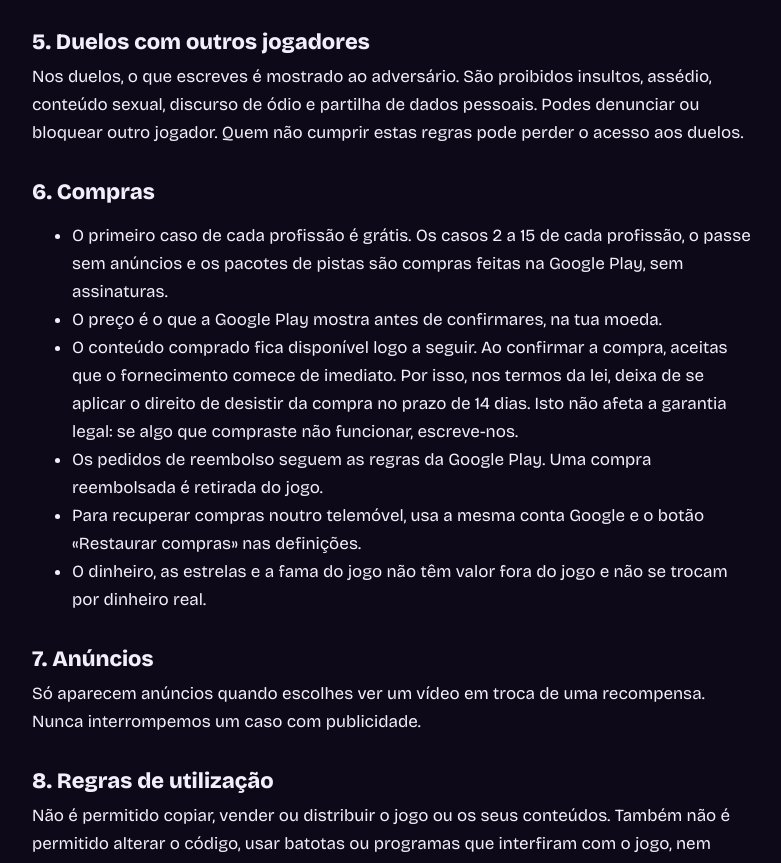
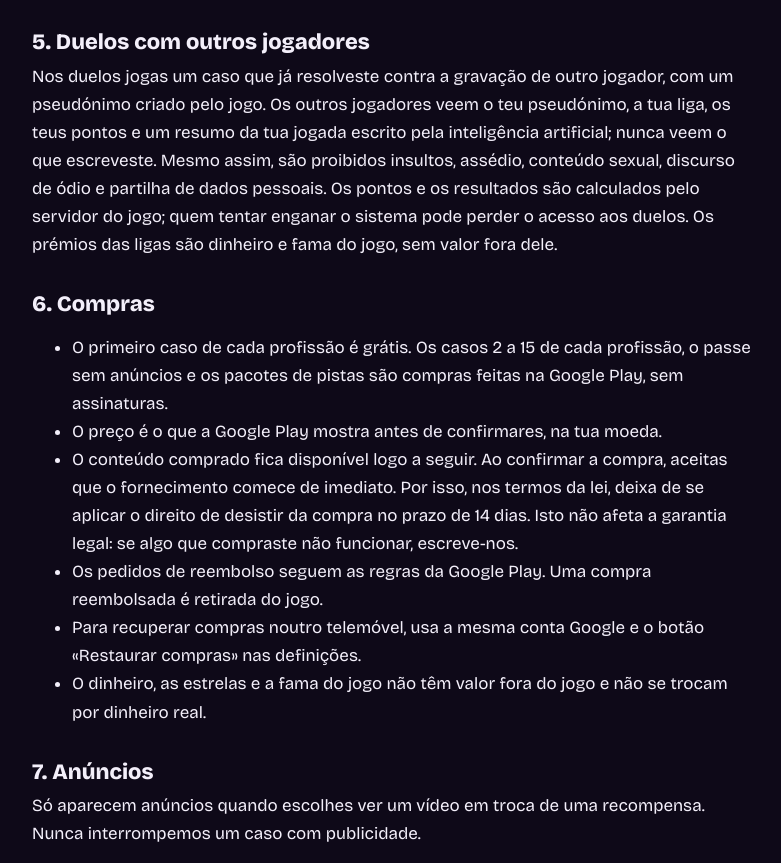
Before and after one commit to IwoGames/iwogames.pt, a plain HTML site: page seeufosse/termos/index.html in a window 1280 px wide. Shown: the part 1001-1864 px from the top of the page, without its empty margins (248-1029 px from the left). Drawn offline with nearby package versions, Linux system fonts and the light colour scheme.

Commit message:
Se eu fosse: termos dos duelos (pseudónimo, ligas)

```diff
--- a/seeufosse/termos/index.html
+++ b/seeufosse/termos/index.html
@@ -37,7 +37,7 @@
 </ul>
 
 <h2>5. Duelos com outros jogadores</h2>
-<p>Nos duelos, o que escreves é mostrado ao adversário. São proibidos insultos, assédio, conteúdo sexual, discurso de ódio e partilha de dados pessoais. Podes denunciar ou bloquear outro jogador. Quem não cumprir estas regras pode perder o acesso aos duelos.</p>
+<p>Nos duelos jogas um caso que já resolveste contra a gravação de outro jogador, com um pseudónimo criado pelo jogo. Os outros jogadores veem o teu pseudónimo, a tua liga, os teus pontos e um resumo da tua jogada escrito pela inteligência artificial; nunca veem o que escreveste. Mesmo assim, são proibidos insultos, assédio, conteúdo sexual, discurso de ódio e partilha de dados pessoais. Os pontos e os resultados são calculados pelo servidor do jogo; quem tentar enganar o sistema pode perder o acesso aos duelos. Os prémios das ligas são dinheiro e fama do jogo, sem valor fora dele.</p>
 
 <h2>6. Compras</h2>
 <ul>
```
